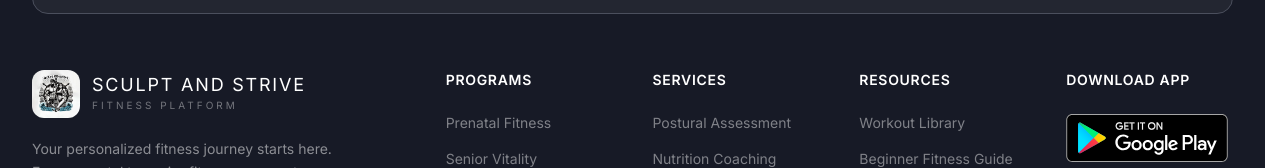
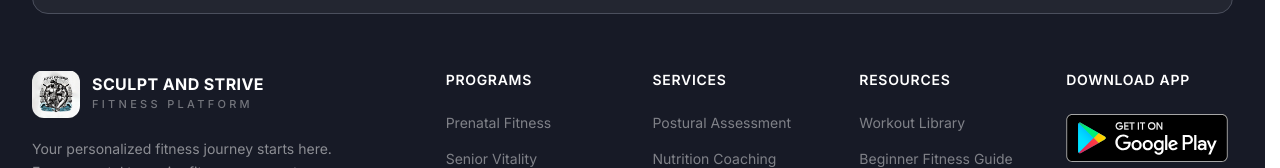
Before and after one commit to sculptandstrive/Company-website, a React (Vite) app: page / in a window 1280 px wide. Shown: the part 6052-6220 px from the top of the page. Built offline with nearby package versions, Linux system fonts and the light colour scheme; no server answers.

Commit message:
Fix footer logo clarity and text

```diff
--- a/src/app/components/Footer.tsx
+++ b/src/app/components/Footer.tsx
@@ -49,15 +49,15 @@ export function Footer() {
                 <img
                   src={logoImg}
                   alt="Sculpt and Strive"
-                  className="w-full h-full object-cover"
+                  className="w-full h-full object-contain"
                 />
               </div>
-              <div>
-                <div className="text-lg text-white leading-none tracking-[0.1em]">
+              <div className="whitespace-nowrap">
+                <div className="text-md text-white font-bold leading-none tracking-wide">
                   {/* SCULPT <span className="text-[#FF6B2C]">&</span> STRIVE */}
                   SCULPT <span className="text-sculpt-coral">AND</span> STRIVE
                 </div>
-                <div className="text-[10px] mt-1 text-white/40 tracking-[0.3em] uppercase">
+                <div className="text-[10px] md:text-[11px] font-medium mt-1 text-white/40 tracking-[0.3em] uppercase">
                   Fitness Platform
                 </div>
               </div>
```
